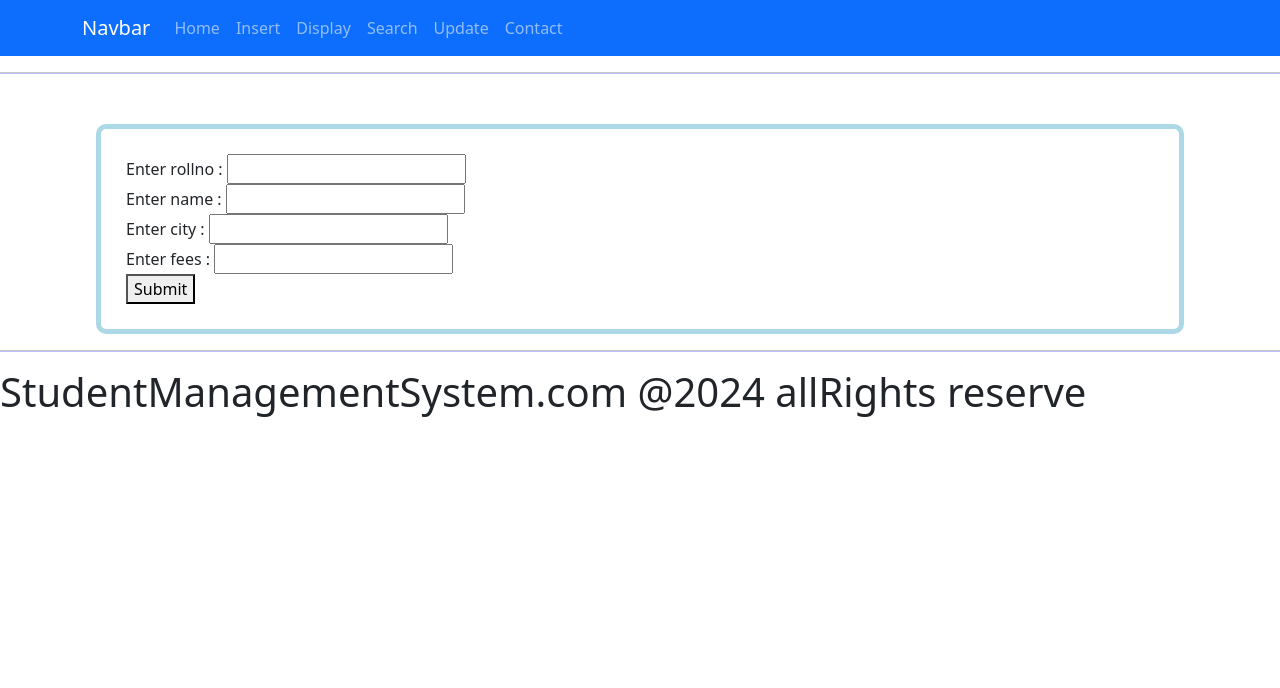
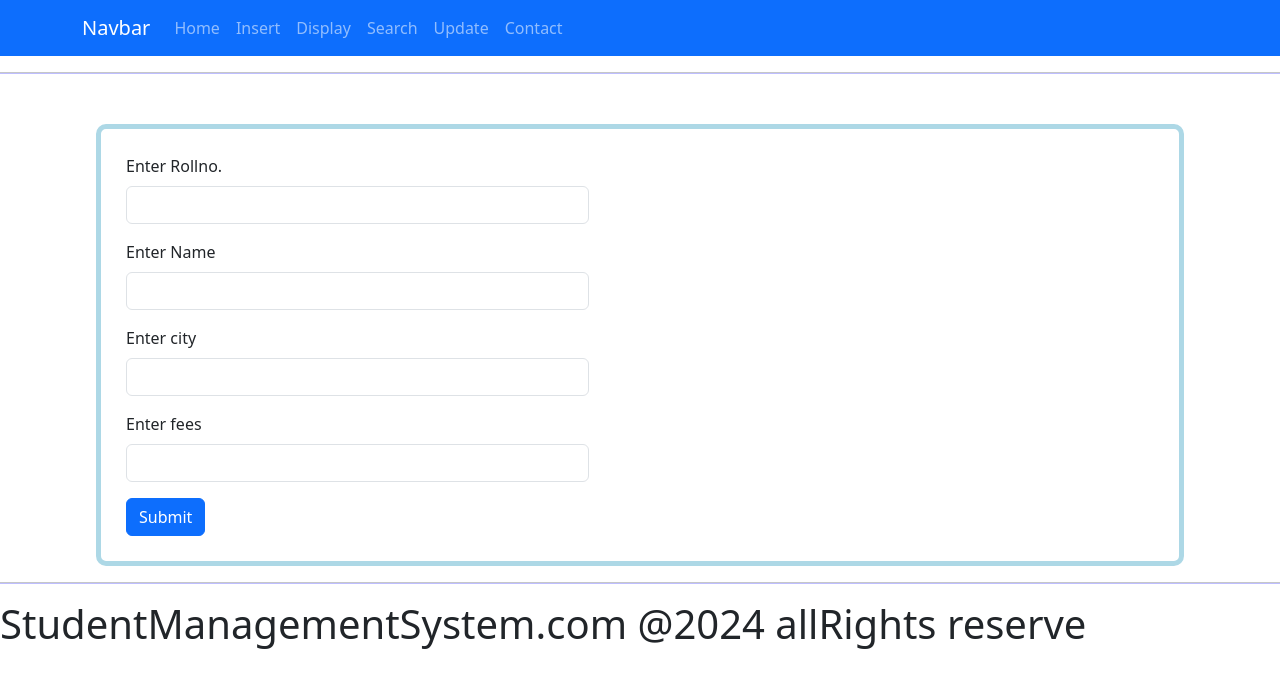
Before and after one commit to yawar-00/ReactDaily, a React (Vite) app: page /insert in a window 1280 px wide. Shown: the top 688 px of the page. Built offline with nearby package versions, Linux system fonts and the light colour scheme.

Commit message:
first commit

```diff
--- a/db.json
+++ b/db.json
@@ -34,6 +34,12 @@
       "name": "Sohan",
       "city": "jabalpur",
       "fees": "65000"
+    },
+    {
+      "id": "6d5f",
+      "rollno": "yawar",
+      "city": "indore",
+      "fees": "100000"
     }
   ]
 }
--- a/src/component new/Contact.jsx
+++ b/src/component new/Contact.jsx
@@ -1,6 +1,6 @@
 const Contact=()=>{
     return(
-        <h1>This is insert page</h1>
+        <h1>This is Contact page</h1>
     )
 }
 export default Contact
--- a/src/component new/Insert.jsx
+++ b/src/component new/Insert.jsx
@@ -1,35 +1,48 @@
 import { useState } from "react";
 import axios from "axios";
+import Button from 'react-bootstrap/Button';
+import Form from 'react-bootstrap/Form';
 
+const Insert = () => {
+    const [input, setInput] = useState({})
 
-
-const Insert=()=>{
-    const [input,setInput]=useState({})
-
-    const handleInput=(e)=>{
-      let name =e.target.name;
-      let value=e.target.value;
-      setInput((values)=>({...values ,[name]:value}))
+    const handleInput = (e) => {
+        let name = e.target.name;
+        let value = e.target.value;
+        setInput((values) => ({ ...values, [name]: value }))
         console.log(input);
     }
-    const handleSubmit=()=>{
-      let api="http://localhost:3000/student"
-      axios.post(api, input).then((res)=>{
+    const handleSubmit = () => {
+        let api = "http://localhost:3000/student"
+        axios.post(api, input).then((res) => {
             console.log(res);
             alert("data save !!")
         })
     }
-    return(
+    return (
         <>
-        Enter rollno : <input type="text" vlaue={input.rollno} name="rollno" onChange={handleInput} />
-        <br />
-        Enter name : <input type="text" vlaue={input.name} name="name" onChange={handleInput} />
-        <br />
-        Enter city : <input type="text" vlaue={input.city} name="city" onChange={handleInput} />
-        <br />
-        Enter fees : <input type="text" vlaue={input.fees} name="fees" onChange={handleInput} />
-        <br />
-        <button onClick={handleSubmit}>Submit</button>
+            <Form style={{width:"45%"}}>
+                <Form.Group className="mb-3" controlId="formBasicEmail">
+                    <Form.Label>Enter Rollno.</Form.Label>
+                    <Form.Control  type="text" vlaue={input.rollno} name="rollno" onChange={handleInput} />
+                </Form.Group>
+
+                <Form.Group className="mb-3" controlId="formBasicEmail">
+                    <Form.Label>Enter Name</Form.Label>
+                    <Form.Control  type="text" vlaue={input.rollno} name="rollno" onChange={handleInput} />
+                </Form.Group>
+                <Form.Group className="mb-3" controlId="formBasicEmail">
+                    <Form.Label>Enter city</Form.Label>
+                    <Form.Control type="text" vlaue={input.city} name="city" onChange={handleInput} />
+                </Form.Group>
+                <Form.Group className="mb-3" controlId="formBasicEmail">
+                    <Form.Label>Enter fees</Form.Label>
+                    <Form.Control  type="text" vlaue={input.fees} name="fees" onChange={handleInput} />
+                </Form.Group>
+                <Button variant="primary" type="submit" onClick={handleSubmit}>
+                    Submit
+                </Button>
+            </Form>
         </>
     )
 }
--- a/src/component new/Layout.jsx
+++ b/src/component new/Layout.jsx
@@ -9,7 +9,7 @@ const Layout = () => {
         <>
             <Navbar bg="primary" data-bs-theme="dark">
                 <Container>
-                    <Navbar.Brand href="#home">Navbar</Navbar.Brand>
+                    <Navbar.Brand as={Link} to="home">Navbar</Navbar.Brand>
                     <Nav className="me-auto">
                         <Nav.Link as={Link} to="home">Home</Nav.Link>
                         <Nav.Link as={Link} to="insert">Insert</Nav.Link>
```
Lines whose indentation alone changed are shown as unchanged.
